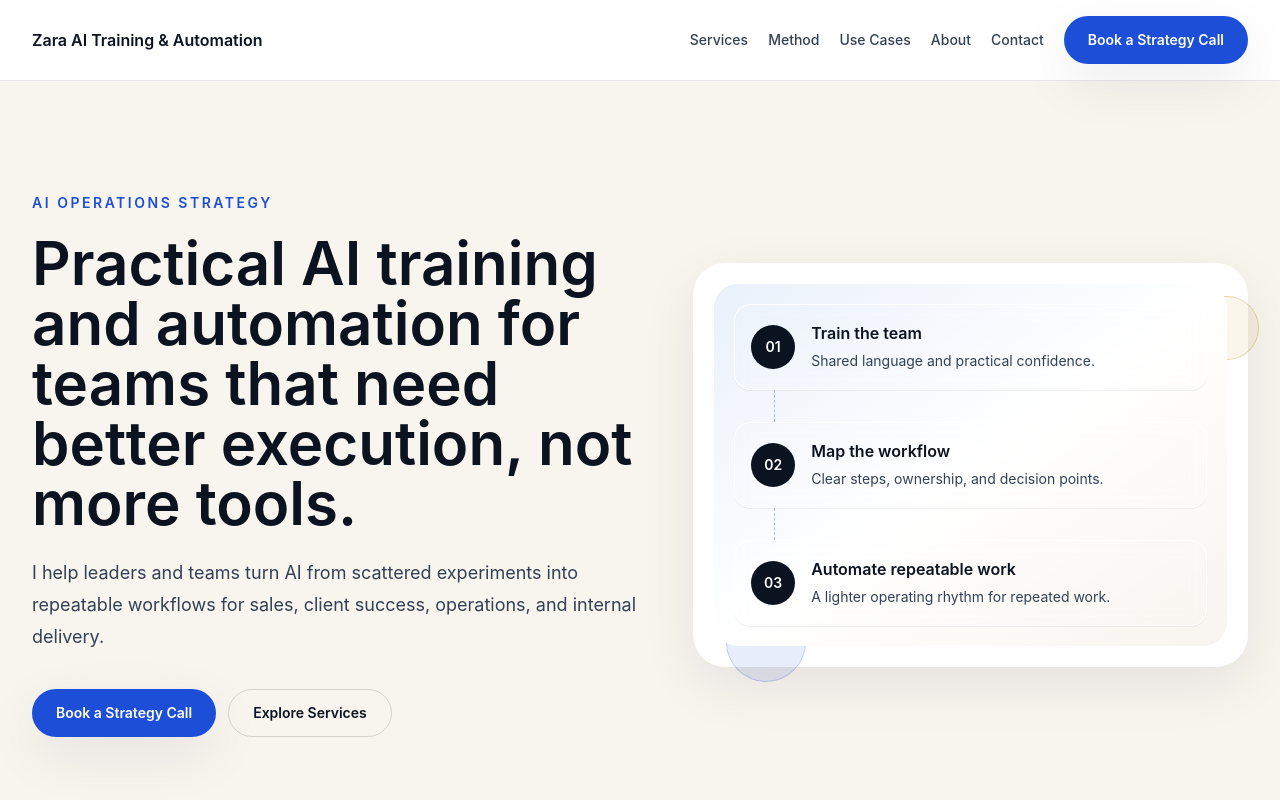
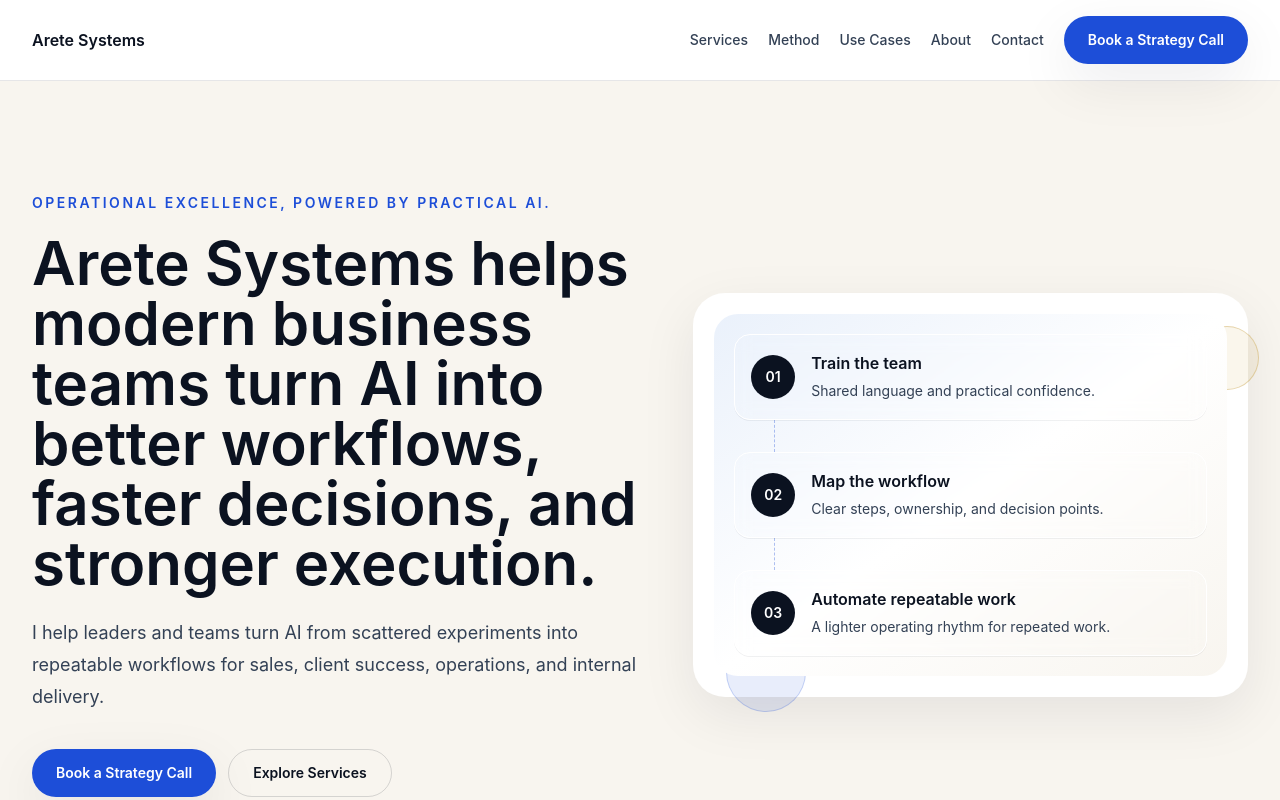
Before and after one commit to zpalevani/automation_with_zara, a Next.js app: page / in a window 1280 px wide. Shown: the top 800 px of the page. Built offline with nearby package versions, Linux system fonts and the light colour scheme.

Commit message:
Update Arete Systems branding

```diff
--- a/app/layout.tsx
+++ b/app/layout.tsx
@@ -2,9 +2,9 @@ import type { Metadata } from "next";
 import "./globals.css";
 
 export const metadata: Metadata = {
-  title: "AI Training & Automation Services for Business Teams | Zara",
+  title: "AI Training & Automation Services for Business Teams | Arete Systems",
   description:
-    "Practical AI training, workflow automation, and enablement for leaders and teams who want to turn AI into repeatable business systems.",
+    "Operational excellence, powered by practical AI. AI training, workflow automation, and enablement for leaders and teams who want better business systems.",
 };
 
 export default function RootLayout({
--- a/app/page.tsx
+++ b/app/page.tsx
@@ -341,7 +341,7 @@ export default function Home() {
           className="mx-auto flex max-w-7xl flex-col gap-4 px-5 py-4 sm:flex-row sm:items-center sm:justify-between lg:px-8"
         >
           <a href="#" className="text-base font-semibold text-navy">
-            Zara AI Training & Automation
+            Arete Systems
           </a>
           <div className="flex flex-wrap items-center gap-x-5 gap-y-3 text-sm font-medium text-slatecopy">
             {navItems.map((item) => (
@@ -362,11 +362,11 @@ export default function Home() {
         <div className="mx-auto grid max-w-7xl items-center gap-12 px-5 py-20 sm:py-24 lg:grid-cols-[1.05fr_0.95fr] lg:px-8 lg:py-28">
           <div>
             <p className="text-sm font-semibold uppercase tracking-[0.18em] text-royal">
-              AI operations strategy
+              Operational excellence, powered by practical AI.
             </p>
             <h1 className="mt-5 max-w-4xl text-4xl font-semibold leading-[1.05] text-navy md:text-6xl">
-              Practical AI training and automation for teams that need better
-              execution, not more tools.
+              Arete Systems helps modern business teams turn AI into better
+              workflows, faster decisions, and stronger execution.
             </h1>
             <p className="mt-6 max-w-2xl text-lg leading-8 text-slatecopy">
               I help leaders and teams turn AI from scattered experiments into
@@ -588,19 +588,19 @@ export default function Home() {
         <div className="mx-auto grid max-w-7xl gap-10 lg:grid-cols-[0.8fr_1.2fr] lg:items-center">
           <div className="rounded-[2rem] bg-navy p-8 text-white shadow-soft">
             <p className="text-sm font-semibold uppercase tracking-[0.18em] text-gold">
-              About Zara
+              About Arete Systems
             </p>
             <h2 className="mt-4 text-3xl font-semibold leading-tight md:text-5xl">
               Built by an operator, not a theorist.
             </h2>
           </div>
           <p className="text-lg leading-9 text-slatecopy">
-            Zara brings a practical operations lens to AI adoption. Her
-            background spans business operations, customer success, sales
+            Arete Systems brings a practical operations lens to AI adoption.
+            The work spans business operations, customer success, sales
             operations, analytics, client delivery, and enterprise stakeholder
-            management. She helps teams move beyond AI curiosity and into
-            structured execution — with workflows, training, accountability, and
-            business outcomes at the centre.
+            management. Arete Systems helps teams move beyond AI curiosity and
+            into structured execution — with workflows, training,
+            accountability, and business outcomes at the centre.
           </p>
         </div>
       </section>
@@ -646,9 +646,9 @@ export default function Home() {
       <footer className="bg-white px-5 py-10 lg:px-8">
         <div className="mx-auto flex max-w-7xl flex-col gap-8 md:flex-row md:items-center md:justify-between">
           <div>
-            <p className="font-semibold text-navy">Zara AI Training & Automation</p>
+            <p className="font-semibold text-navy">Arete Systems</p>
             <p className="mt-2 text-sm text-slatecopy">
-              Practical AI adoption for business teams
+              Operational excellence, powered by practical AI.
             </p>
           </div>
           <div className="flex flex-wrap items-center gap-x-5 gap-y-3 text-sm font-medium text-slatecopy">
@@ -662,7 +662,7 @@ export default function Home() {
             </a>
           </div>
           <p className="text-sm text-slatecopy">
-            © {new Date().getFullYear()} Zara AI Training & Automation
+            © {new Date().getFullYear()} Arete Systems
           </p>
         </div>
       </footer>
```
Also changed, not shown: 1 other file (tests, documents, lock files or other folders).
